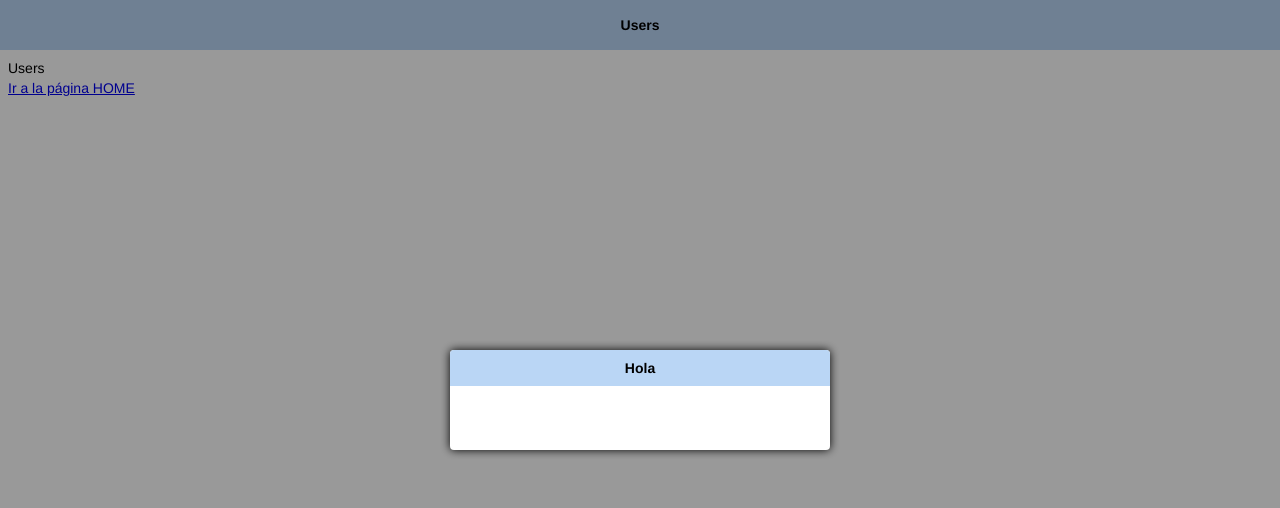
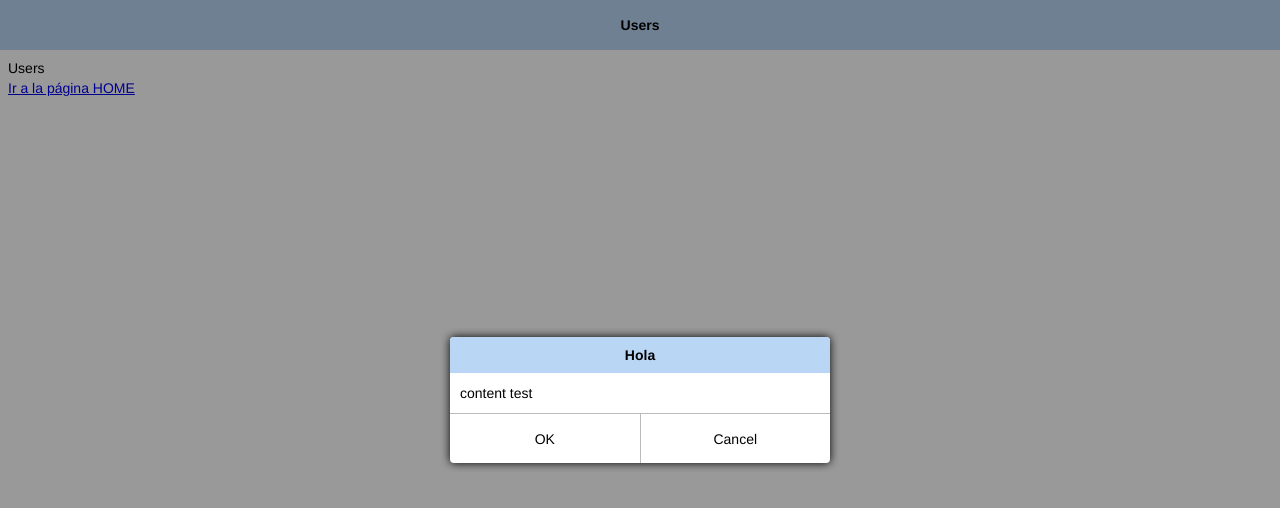
Before and after one commit to juangf/EspectaculApp, a plain HTML site: page index.html in a window 1280 px wide. Drawn offline with Linux system fonts and the light colour scheme.

Commit message:
Dialog options first steps

```diff
--- a/dist/js/espectaculapp.js
+++ b/dist/js/espectaculapp.js
@@ -724,13 +724,31 @@ _w.esp.dialog = {
 		var bodyTag = _d.getElementsByTagName('body')[0],
 			dialogWrapper = _d.createElement('esp-dialog-wrapper'),
 			dialog = _d.createElement('esp-dialog'),
-			title = _d.createElement('esp-dialog-title');
+			title = _d.createElement('esp-dialog-title'),
+			content = _d.createElement('esp-dialog-content'),
+			controls = _d.createElement('esp-dialog-controls');
 
+		var option1 = _d.createElement('esp-dialog-option');
+		option1.innerText = 'OK';
+
+		var option2 = _d.createElement('esp-dialog-option');
+		option2.innerText = 'Cancel';
 
 		//Set the title
 		title.innerText = params.title;
 
+		//Set the content
+		content.innerHTML = params.content;
+
+		controls.appendChild(option1);
+		controls.appendChild(option2);
+
 		dialog.appendChild(title);
+		dialog.appendChild(content);
+		dialog.appendChild(controls);
+
+
+
 		dialogWrapper.appendChild(dialog);
 		bodyTag.appendChild(dialogWrapper);
 
--- a/js/dialog.js
+++ b/js/dialog.js
@@ -40,13 +40,31 @@ _w.esp.dialog = {
 		var bodyTag = _d.getElementsByTagName('body')[0],
 			dialogWrapper = _d.createElement('esp-dialog-wrapper'),
 			dialog = _d.createElement('esp-dialog'),
-			title = _d.createElement('esp-dialog-title');
+			title = _d.createElement('esp-dialog-title'),
+			content = _d.createElement('esp-dialog-content'),
+			controls = _d.createElement('esp-dialog-controls');
 
+		var option1 = _d.createElement('esp-dialog-option');
+		option1.innerText = 'OK';
+
+		var option2 = _d.createElement('esp-dialog-option');
+		option2.innerText = 'Cancel';
 
 		//Set the title
 		title.innerText = params.title;
 
+		//Set the content
+		content.innerHTML = params.content;
+
+		controls.appendChild(option1);
+		controls.appendChild(option2);
+
 		dialog.appendChild(title);
+		dialog.appendChild(content);
+		dialog.appendChild(controls);
+
+
+
 		dialogWrapper.appendChild(dialog);
 		bodyTag.appendChild(dialogWrapper);
 
--- a/sass/dialog.scss
+++ b/sass/dialog.scss
@@ -12,6 +12,9 @@ $dialogShadowColor : black;
 
 $dialogTitleBgColor : $headerBgColor;
 $dialogTitleColor : $headerColor;
+
+$dialogOptionBorderColor : #BBB;
+$dialogOptionHeight : 50px;
 
 esp-dialog-wrapper{
 	width: 100%;
@@ -35,7 +38,7 @@ esp-dialog-wrapper{
 	transition: opacity $dialogSpeed linear;
 
 	esp-dialog{
-		min-height: $dialogMinHeight;
+		/*min-height: $dialogMinHeight;*/
 		width: 100%;
 		background-color: $dialogBgColor;
 
@@ -57,6 +60,30 @@ esp-dialog-wrapper{
 		 	color: $dialogTitleColor;
 		 	font-weight: bold;
 		}
+
+		esp-dialog-content{
+			display: block;
+  			padding: 10px;
+		}
+
+		esp-dialog-controls{
+			display: flex;
+  			flex-direction: row;
+  			align-items: stretch;
+
+			esp-dialog-option{
+				height: $dialogOptionHeight;
+				line-height: $dialogOptionHeight;
+	  			text-align: center;
+				border-top: 1px solid $dialogOptionBorderColor;
+				flex-grow: 1;
+				flex-basis: 0;
+			}
+			esp-dialog-option:not(:last-child){
+				border-right: 1px solid $dialogOptionBorderColor;
+			}
+		}
+
 	}
 }
 
```
Also changed, not shown: dist/css/espectaculapp.css, dist/css/espectaculapp.min.css.
